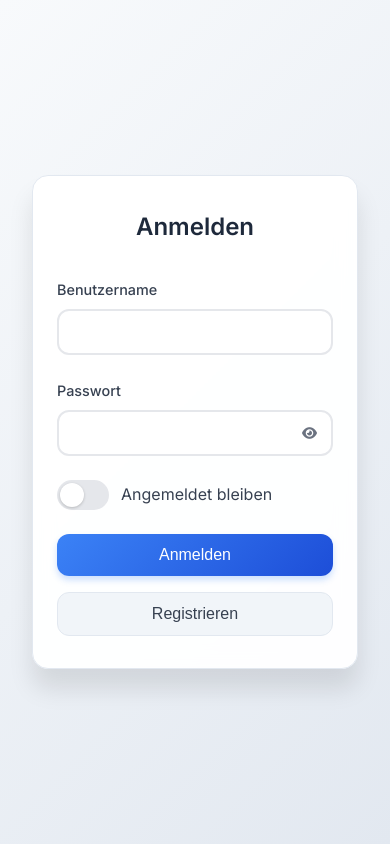
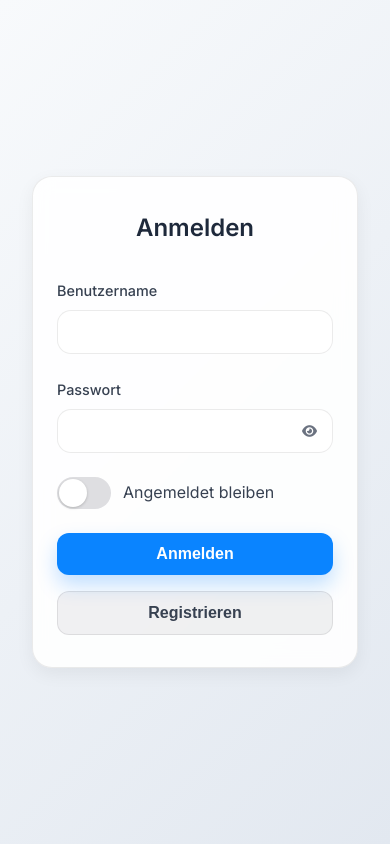
Before and after one commit to pschwarzmann/Diplomarbeit, a PHP site: page / in a window 390 px wide. Run offline with PHP 8.4, Linux system fonts and the light colour scheme.

Commit message:
Alles besser angepasst mehr responsive gemacht und besser an das praktische dann im unterricht angepasst, freundlichere benutzeroberfläche und intuitiveres design und mehr responsive

```diff
--- a/fightlog/frontend/styles/main.css
+++ b/fightlog/frontend/styles/main.css
@@ -51,6 +51,7 @@
 .logo::before {
     content: "🥋";
     font-size: 1.8rem;
+    filter: saturate(120%);
 }
 
 .user-info {
@@ -85,6 +86,7 @@
     transition: all 0.3s cubic-bezier(0.4, 0, 0.2, 1);
     backdrop-filter: blur(10px);
     box-shadow: 0 2px 4px rgba(0, 0, 0, 0.05);
+    border-radius: 9999px;
 }
 
 .back-btn:hover {
@@ -285,6 +287,9 @@
     background: white;
     color: #1e293b;
     transform: scale(1);
+    border-radius: 14px;
+    border: 1.5px solid var(--border);
+    background: rgba(255,255,255,0.9);
 }
 
 .form-control:focus {
@@ -292,6 +297,8 @@
     border-color: #3b82f6;
     box-shadow: 0 0 0 3px rgba(59, 130, 246, 0.1);
     transform: scale(1.01);
+    border-color: var(--ios-blue);
+    box-shadow: 0 0 0 4px rgba(10,132,255,0.15);
 }
 
 .form-control:hover {
@@ -318,6 +325,8 @@
     transition: all 0.2s;
     text-decoration: none;
     white-space: nowrap;
+    border-radius: 9999px;
+    font-weight: 600;
 }
 
 /* Touch-Optimierung: größere Touchziele */
@@ -342,12 +351,16 @@
     box-shadow: 0 4px 6px rgba(59, 130, 246, 0.25);
     transition: all 0.3s cubic-bezier(0.4, 0, 0.2, 1);
     transform: scale(1);
+    background: var(--ios-blue);
+    box-shadow: 0 10px 20px rgba(10,132,255,0.25);
 }
 
 .btn-primary:hover {
     background: linear-gradient(135deg, #2563eb, #1e40af);
     transform: scale(1.02) translateY(-1px);
     box-shadow: 0 8px 16px rgba(59, 130, 246, 0.3);
+    background: #007aff;
+    box-shadow: 0 14px 28px rgba(10,132,255,0.28);
 }
 
 .btn-primary:active {
@@ -359,11 +372,14 @@
     background: #f1f5f9;
     color: #374151;
     border: 1px solid #e2e8f0;
+    background: rgba(142,142,147,0.12);
+    border: 1px solid rgba(142,142,147,0.2);
 }
 
 .btn-secondary:hover {
     background: #e2e8f0;
     color: #1e293b;
+    background: rgba(142,142,147,0.18);
 }
 
 /* Toggle (Stay Logged In) */
@@ -381,6 +397,10 @@
     border: 2px solid #e5e7eb;
     position: relative;
     transition: all 0.2s;
+    width: 54px;
+    height: 32px;
+    background: rgba(142,142,147,0.28);
+    border: none;
 }
 
 .toggle .toggle-knob {
@@ -393,11 +413,16 @@
     left: 1px;
     transition: transform 0.2s ease, background 0.2s ease;
     box-shadow: 0 1px 3px rgba(0,0,0,.2);
+    width: 28px;
+    height: 28px;
+    top: 2px;
+    left: 2px;
 }
 
 .toggle.active {
     background: #3b82f6;
     border-color: #3b82f6;
+    background: var(--ios-green);
 }
 
 .toggle.active .toggle-knob {
@@ -587,6 +612,8 @@
     border-radius: 20px;
     font-size: 0.8rem;
     font-weight: 500;
+    background: rgba(52,199,89,0.15);
+    color: #1f7a3a;
 }
 
 .status-pending {
@@ -596,6 +623,8 @@
     border-radius: 20px;
     font-size: 0.8rem;
     font-weight: 500;
+    background: rgba(255,204,0,0.18);
+    color: #8a6d00;
 }
 
 .status-passed {
@@ -702,3 +731,115 @@
         color: #fff;
     }
 }
+
+/* ===== iOS Look Tweaks ===== */
+:root {
+    --ios-blue: #0a84ff;
+    --ios-green: #34c759;
+    --ios-gray: #8e8e93;
+    --card-bg: rgba(255,255,255,0.9);
+    --border: rgba(0,0,0,0.08);
+}
+
+.header {
+    background: rgba(255,255,255,0.85);
+    backdrop-filter: saturate(180%) blur(20px);
+    border-bottom: 1px solid var(--border);
+}
+
+.auth-card,
+.form-container,
+.nav-card,
+.timeline-content,
+.certificate-card {
+    background: var(--card-bg);
+    border: 1px solid var(--border);
+    border-radius: 20px;
+    box-shadow: 0 6px 18px rgba(0,0,0,0.06);
+}
+
+.btn {
+    border-radius: 9999px;
+    font-weight: 600;
+}
+
+.btn-primary {
+    background: var(--ios-blue);
+    box-shadow: 0 10px 20px rgba(10,132,255,0.25);
+}
+
+.btn-primary:hover {
+    background: #007aff;
+    box-shadow: 0 14px 28px rgba(10,132,255,0.28);
+}
+
+.btn-secondary {
+    background: rgba(142,142,147,0.12);
+    border: 1px solid rgba(142,142,147,0.2);
+}
+
+.btn-secondary:hover {
+    background: rgba(142,142,147,0.18);
+}
+
+.form-control {
+    border-radius: 14px;
+    border: 1.5px solid var(--border);
+    background: rgba(255,255,255,0.9);
+}
+
+.form-control:focus {
+    border-color: var(--ios-blue);
+    box-shadow: 0 0 0 4px rgba(10,132,255,0.15);
+}
+
+.toggle {
+    width: 54px;
+    height: 32px;
+    background: rgba(142,142,147,0.28);
+    border: none;
+}
+
+.toggle .toggle-knob {
+    width: 28px;
+    height: 28px;
+    top: 2px;
+    left: 2px;
+}
+
+.toggle.active {
+    background: var(--ios-green);
+}
+
+.toggle.active .toggle-knob {
+    transform: translateX(22px);
+}
+
+.logo::before {
+    filter: saturate(120%);
+}
+
+.nav-card::before {
+    background: linear-gradient(90deg, var(--ios-blue), #5e5ce6, #64d2ff);
+}
+
+.status-approved {
+    background: rgba(52,199,89,0.15);
+    color: #1f7a3a;
+}
+
+.status-pending {
+    background: rgba(255,204,0,0.18);
+    color: #8a6d00;
+}
+
+.back-btn {
+    border-radius: 9999px;
+}
+
+/* Leichtere Hover-Effekte für iOS-Gefühl */
+.nav-card:hover,
+.certificate-card:hover,
+.timeline-content:hover {
+    transform: translateY(-1px) scale(1.01);
+}
```
